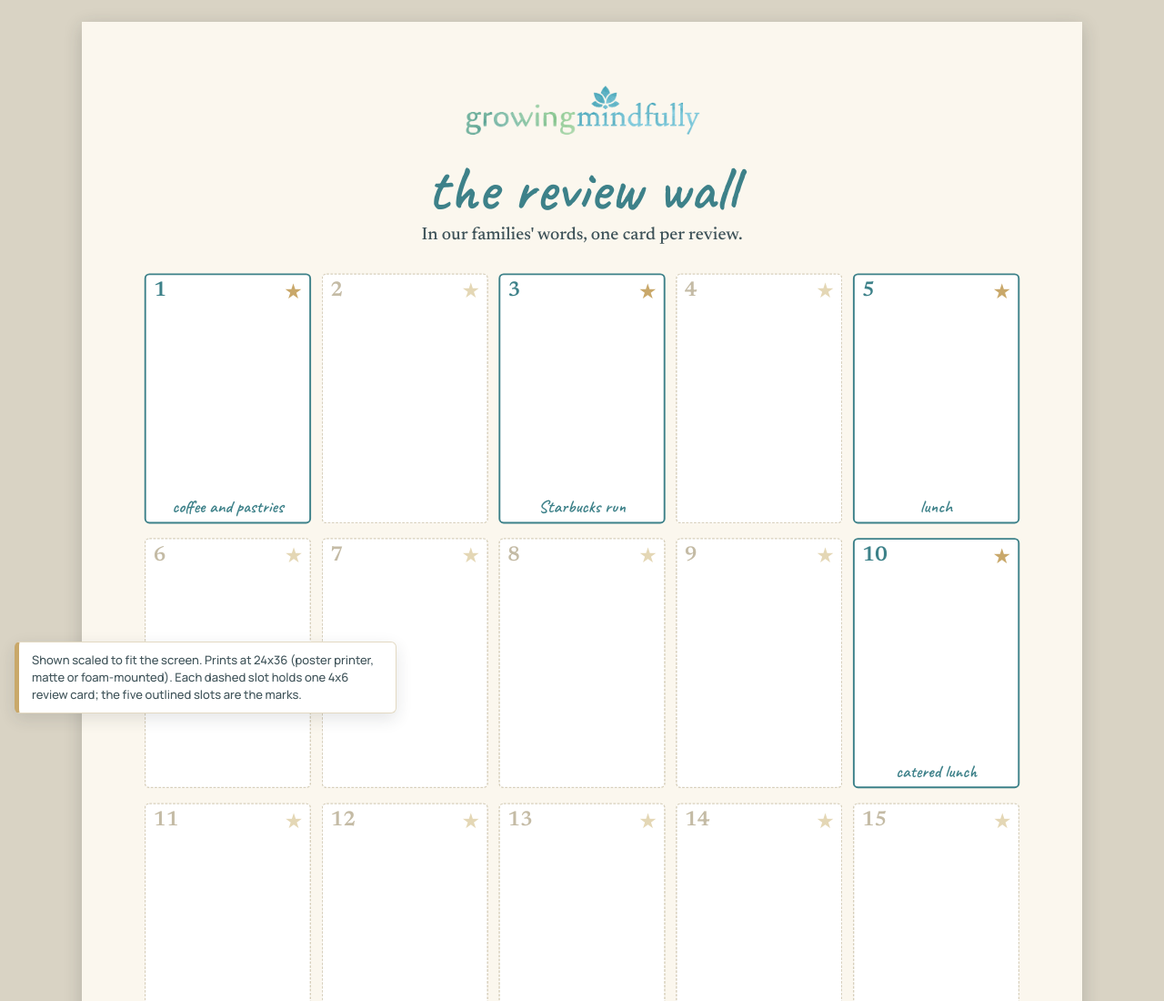
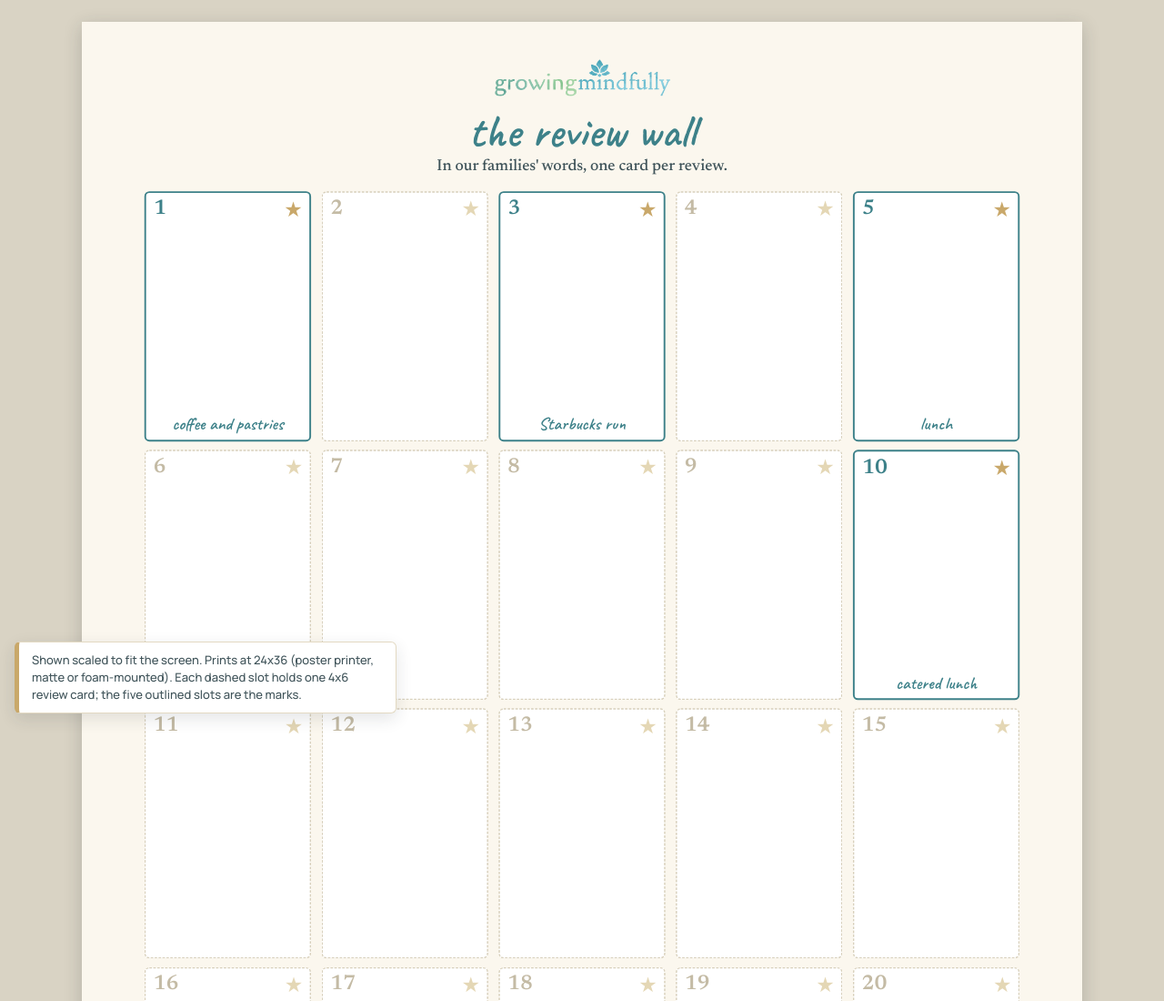
Before and after one commit to Winnsolutionsadmin/gm-teacher-appreciation-review-bd91ba, a plain HTML site: page print/review-wall.html in a window 1280 px wide. Shown: the top 1100 px of the page at 91% size. Drawn offline with Linux system fonts and the light colour scheme.

Commit message:
review wall: fit fix

```diff
--- a/print/review-wall.html
+++ b/print/review-wall.html
@@ -15,18 +15,18 @@
   html,body{background:#d9d3c4}
   body{font-family:'Manrope',sans-serif;color:var(--ink);display:flex;justify-content:center;padding:24px}
   /* The poster is laid out in inches and scaled to fit the screen; print is 1:1 via @page. */
-  .poster{width:24in;height:36in;background:var(--paper);padding:1.4in 1.5in 1.2in;display:flex;flex-direction:column;align-items:center;position:relative;box-shadow:0 10px 40px rgba(31,42,46,.2);transform-origin:top center}
-  .wordmark{width:6in;height:auto;margin-bottom:.35in}
-  h1{font-family:'Caveat',cursive;font-weight:600;font-size:1.5in;color:var(--teal-deep);line-height:1;margin-bottom:.15in}
-  .sub{font-family:'Newsreader',serif;font-size:.42in;color:var(--ink2);margin-bottom:.7in}
-  .grid{display:grid;grid-template-columns:repeat(5,4in);grid-template-rows:repeat(5,6in);gap:.35in .25in}
+  .poster{width:24in;height:36in;background:var(--paper);padding:.8in 1.5in .9in;display:flex;flex-direction:column;align-items:center;position:relative;box-shadow:0 10px 40px rgba(31,42,46,.2);transform-origin:top center}
+  .wordmark{width:4.5in;height:auto;margin-bottom:.15in}
+  h1{font-family:'Caveat',cursive;font-weight:600;font-size:1.1in;color:var(--teal-deep);line-height:1;margin-bottom:.1in}
+  .sub{font-family:'Newsreader',serif;font-size:.38in;color:var(--ink2);margin-bottom:.4in}
+  .grid{display:grid;grid-template-columns:repeat(5,4in);grid-template-rows:repeat(5,6in);gap:.2in .25in}
   .slot{border:3px dashed var(--line);border-radius:.12in;position:relative;background:#fff}
   .slot .n{position:absolute;top:.14in;left:.18in;font-family:'Newsreader',serif;font-size:.5in;font-weight:600;color:#C4BBA5;line-height:1}
   .slot .mark{position:absolute;bottom:.16in;left:0;right:0;text-align:center;font-family:'Caveat',cursive;font-size:.42in;color:var(--teal-deep);line-height:1}
   .slot .star{position:absolute;top:.12in;right:.16in;font-size:.5in;color:#E4D7B5;line-height:1}
   .slot.m{border:4px solid var(--teal-deep);background:#fff}
   .slot.m .n{color:var(--teal-deep)}.slot.m .star{color:var(--gold)}
-  .foot{position:absolute;bottom:.55in;left:0;right:0;text-align:center;font-size:.24in;letter-spacing:.18em;text-transform:uppercase;color:var(--ink3);font-weight:700}
+  .foot{position:absolute;bottom:.32in;left:0;right:0;text-align:center;font-size:.24in;letter-spacing:.18em;text-transform:uppercase;color:var(--ink3);font-weight:700}
   .screen-note{position:fixed;left:16px;bottom:16px;background:#fff;border:1px solid #E3D9C2;border-left:5px solid var(--gold);border-radius:6px;padding:10px 14px;font-size:13px;color:var(--ink2);max-width:420px;line-height:1.45;box-shadow:0 6px 18px rgba(31,42,46,.12)}
   @media print{html,body{background:#fff}body{padding:0}.poster{box-shadow:none;transform:none!important}.screen-note{display:none}}
 </style>
```
Also changed, not shown: 7 other files.
